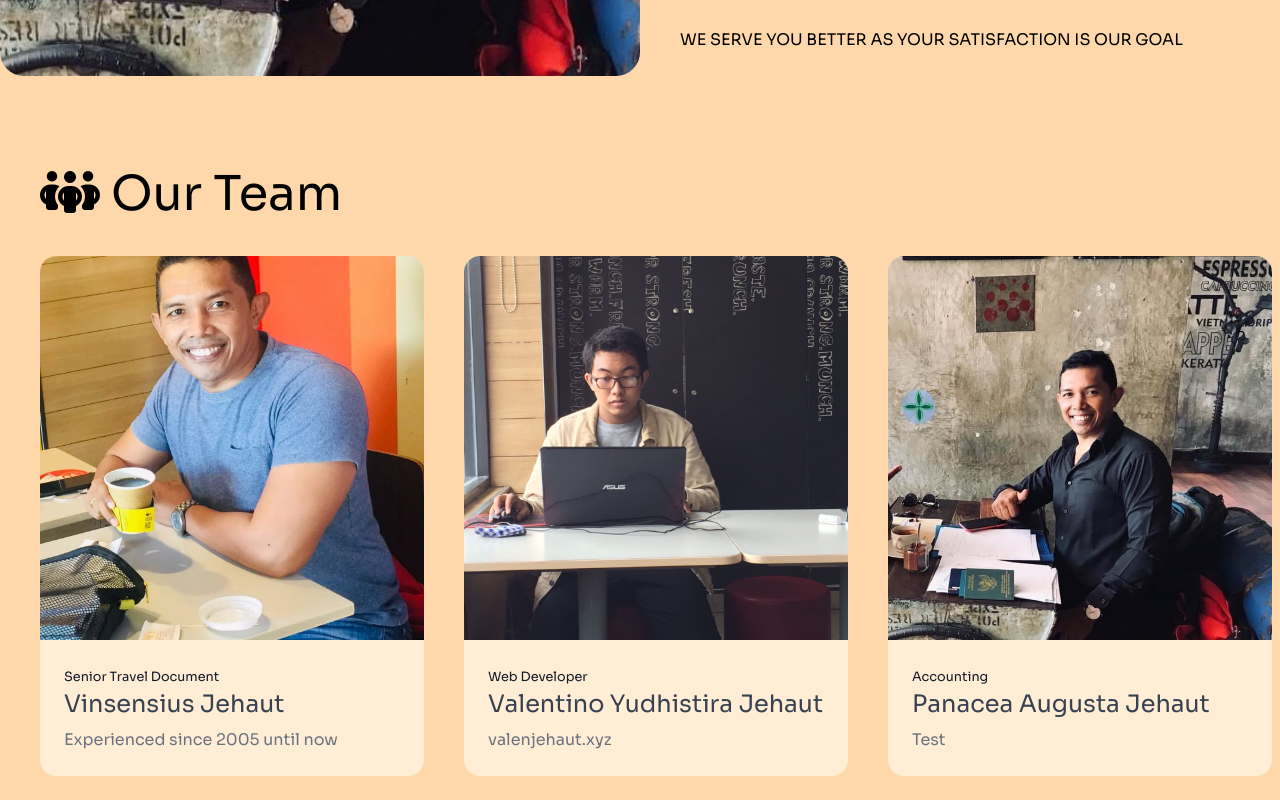
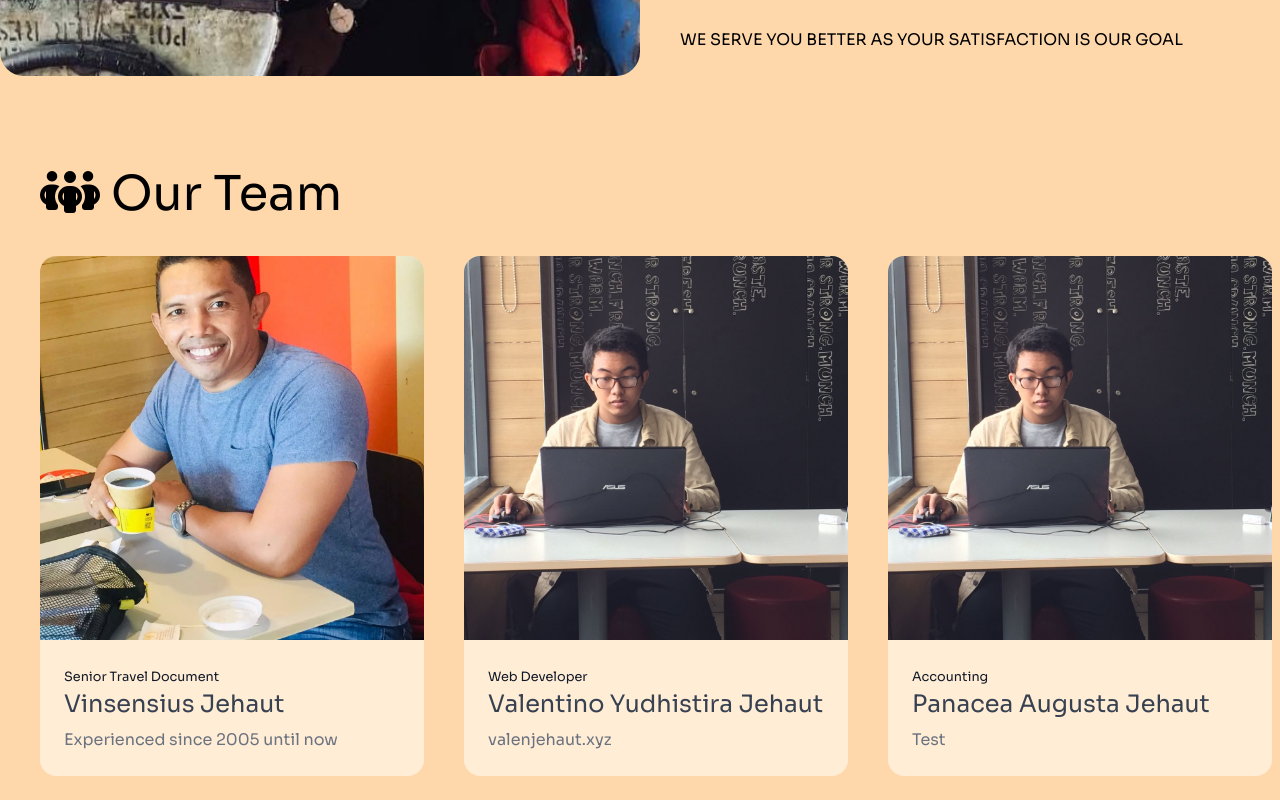
Before and after one commit to valen-tino/bcs-react, a React (Vite) app: page / in a window 1280 px wide. Shown: the part 6790-7590 px from the top of the page. Built offline with nearby package versions, Linux system fonts and the light colour scheme.

Commit message:
fiks team baru

```diff
--- a/src/components/teamcard.jsx
+++ b/src/components/teamcard.jsx
@@ -4,7 +4,7 @@ export default function teamCard (props) {
     const name = props.name
     const title = props.title
     const desc = props.desc
-    const path = "src/"+props.path;
+    const path = props.path;
 
     return (
     <>
--- a/src/data/dataTeam.jsx
+++ b/src/data/dataTeam.jsx
@@ -5,21 +5,21 @@ const OurTeam = {
             name:'Vinsensius Jehaut',
             title:'Senior Travel Document',
             desc:'Experienced since 2005 until now',
-            path:'assets/vin.webp'
+            path:'vin.webp'
         },
         {
             id:2,
             name:'Valentino Yudhistira Jehaut',
             title:'Web Developer',
             desc:'valenjehaut.xyz',
-            path:'assets/valennew.jpg'
+            path:'valennew.jpg'
         },
         {
             id:3,
             name:'Panacea Augusta Jehaut',
             title:'Accounting',
             desc:'Test',
-            path:'assets/bali.jpg'
+            path:'valennew.jpg'
         }
     ]
 }
```
Also changed, not shown: public/valennew.jpg (renamed from src/assets/valennew.jpg), public/vin.webp (renamed from src/assets/vin.webp).
